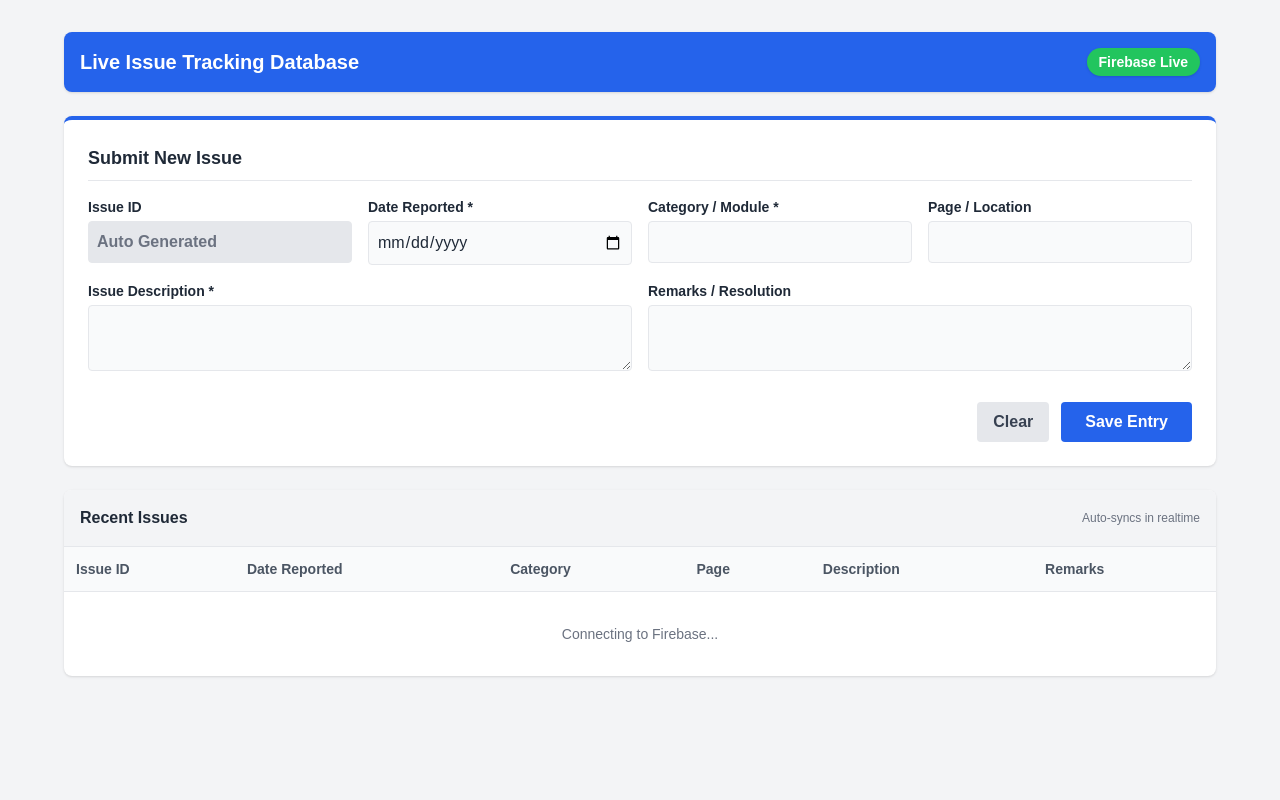
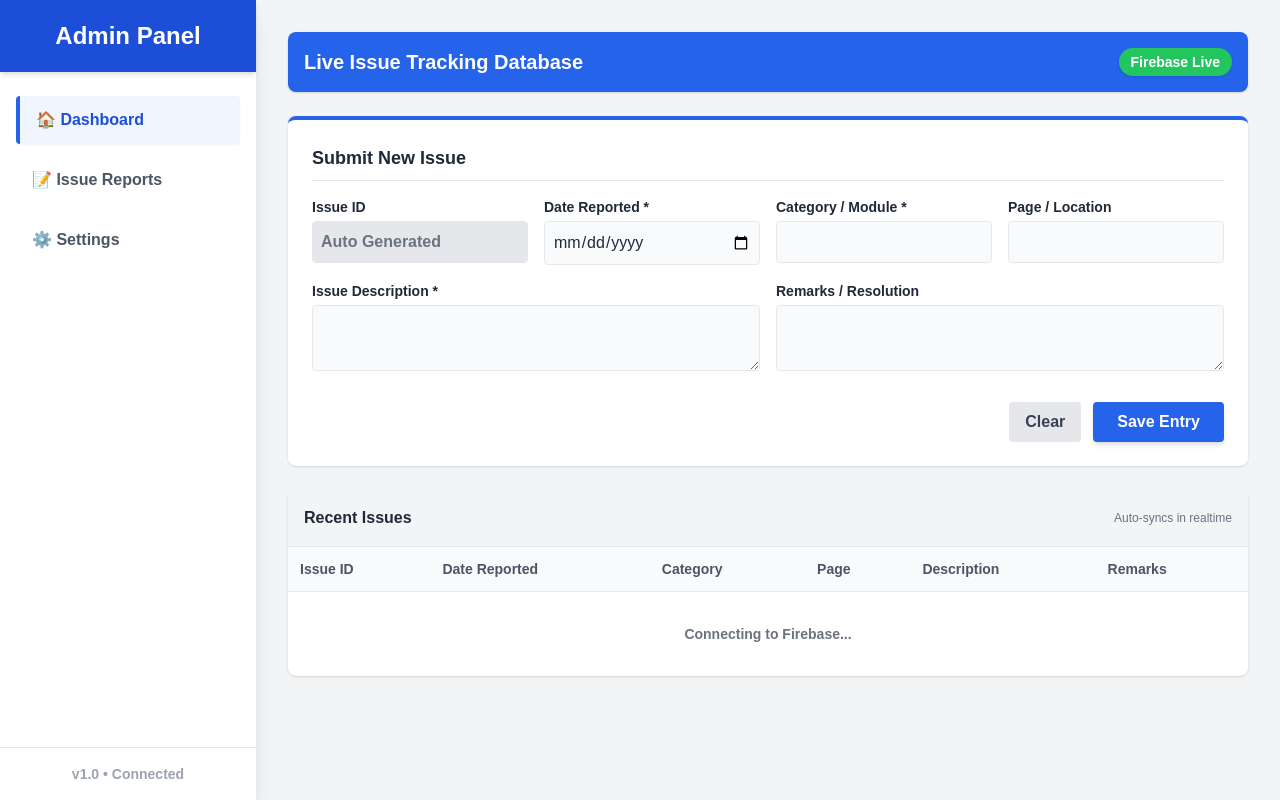
Before and after one commit to isrankhan70/project-management, a plain HTML site: page index.html in a window 1280 px wide. Drawn offline with nearby package versions, Linux system fonts and the light colour scheme; no server answers.

Commit message:
Refactor layout and improve form structure

```diff
--- a/index.html
+++ b/index.html
@@ -11,9 +11,36 @@
         .toast.show { opacity: 1; transform: translateY(0); }
     </style>
 </head>
-<body class="text-gray-800 p-4 md:p-8">
+<!-- Flex লেআউট দিয়ে বডিকে দুইভাগে ভাগ করা হয়েছে -->
+<body class="text-gray-800 flex h-screen overflow-hidden bg-gray-100">
 
-    <div class="max-w-6xl mx-auto space-y-6">
+    <!-- বাম পাশের সাইডবার / মেনুবার -->
+    <aside class="w-64 bg-white shadow-xl flex-shrink-0 flex flex-col z-10">
+        <div class="p-5 bg-blue-700 text-white text-center shadow-md">
+            <h2 class="text-2xl font-bold">Admin Panel</h2>
+        </div>
+        <nav class="flex-1 p-4 space-y-3 overflow-y-auto mt-2">
+            <!-- মেনু আইটেম ১ (অ্যাকটিভ) -->
+            <a href="#" class="block px-4 py-3 rounded bg-blue-50 text-blue-700 font-bold border-l-4 border-blue-600 shadow-sm">
+                🏠 Dashboard
+            </a>
+            <!-- মেনু আইটেম ২ -->
+            <a href="#" class="block px-4 py-3 rounded text-gray-600 hover:bg-blue-50 hover:text-blue-600 font-semibold transition">
+                📝 Issue Reports
+            </a>
+            <!-- মেনু আইটেম ৩ -->
+            <a href="#" class="block px-4 py-3 rounded text-gray-600 hover:bg-blue-50 hover:text-blue-600 font-semibold transition">
+                ⚙️ Settings
+            </a>
+        </nav>
+        <div class="p-4 border-t text-center text-sm text-gray-400 font-semibold">
+            v1.0 • Connected
+        </div>
+    </aside>
+
+    <!-- ডান পাশের মূল কন্টেন্ট (আপনার আগের পেজটি) -->
+    <main class="flex-1 p-4 md:p-8 overflow-y-auto">
+        <div class="max-w-6xl mx-auto space-y-6 pb-10">
             <!-- Header -->
             <header class="bg-blue-600 text-white rounded-lg p-4 shadow flex justify-between items-center">
                 <h1 class="text-xl font-bold">Live Issue Tracking Database</h1>
@@ -53,8 +80,8 @@
                         </div>
                     </div>
                     <div class="flex justify-end gap-3 pt-2">
-                    <button type="button" onclick="document.getElementById('issueForm').reset()" class="px-4 py-2 bg-gray-200 text-gray-700 rounded font-bold hover:bg-gray-300">Clear</button>
-                    <button type="submit" id="submitBtn" class="px-6 py-2 bg-blue-600 text-white rounded font-bold hover:bg-blue-700 disabled:opacity-50 flex items-center gap-2">
+                        <button type="button" onclick="document.getElementById('issueForm').reset()" class="px-4 py-2 bg-gray-200 text-gray-700 rounded font-bold hover:bg-gray-300 transition">Clear</button>
+                        <button type="submit" id="submitBtn" class="px-6 py-2 bg-blue-600 text-white rounded font-bold hover:bg-blue-700 disabled:opacity-50 flex items-center gap-2 shadow-md transition">
                             <span id="btnText">Save Entry</span>
                         </button>
                     </div>
@@ -80,31 +107,26 @@
                             </tr>
                         </thead>
                         <tbody id="tableBody" class="divide-y text-sm">
-                        <tr><td colspan="6" class="p-8 text-center text-gray-500">Connecting to Firebase...</td></tr>
+                            <tr><td colspan="6" class="p-8 text-center text-gray-500 font-semibold">Connecting to Firebase...</td></tr>
                         </tbody>
                     </table>
                 </div>
             </section>
         </div>
+    </main>
 
     <!-- Toast message -->
     <div id="toast" class="toast fixed bottom-5 right-5 bg-green-600 text-white px-6 py-3 rounded shadow-lg z-50 font-bold">
         Success!
     </div>
 
+    <!-- ফায়ারবেস স্ক্রিপ্ট (আপনার ডেটাবেসের তথ্য অপরিবর্তিত আছে) -->
     <script type="module">
         import { initializeApp } from "https://www.gstatic.com/firebasejs/10.12.0/firebase-app.js";
         import {
-            getFirestore,
-            collection,
-            addDoc,
-            onSnapshot,
-            query,
-            orderBy,
-            serverTimestamp
+            getFirestore, collection, addDoc, onSnapshot, query, orderBy, serverTimestamp
         } from "https://www.gstatic.com/firebasejs/10.12.0/firebase-firestore.js";
 
-        // আপনার ফায়ারবেস কনফিগারেশন বসানো হয়েছে
         const firebaseConfig = {
             apiKey: "AIzaSyDjv4YnJeqiqxIV2sGqa_Fs_T8pZEjqXpY",
             authDomain: "project-management-70-8277e.firebaseapp.com",
@@ -126,7 +148,6 @@
             setTimeout(() => toast.classList.remove('show'), 3000);
         }
 
-        // রিয়েলটাইম ডেটা শো করা
         const q = query(issuesCol, orderBy("createdAt", "desc"));
 
         onSnapshot(q, (snapshot) => {
@@ -144,7 +165,7 @@
                 tr.innerHTML = `
                     <td class="p-3 font-bold text-gray-700">${issue.issueId || doc.id.substring(0, 8)}</td>
                     <td class="p-3 whitespace-nowrap">${issue.dateReported}</td>
-                    <td class="p-3"><span class="bg-gray-200 px-2 py-1 rounded text-xs">${issue.category}</span></td>
+                    <td class="p-3"><span class="bg-gray-200 px-2 py-1 rounded text-xs font-semibold">${issue.category}</span></td>
                     <td class="p-3">${issue.page || '-'}</td>
                     <td class="p-3 max-w-xs truncate" title="${issue.description}">${issue.description}</td>
                     <td class="p-3 max-w-xs truncate" title="${issue.remarks}">${issue.remarks || '-'}</td>
@@ -156,7 +177,6 @@
             document.getElementById('tableBody').innerHTML = `<tr><td colspan="6" class="p-8 text-center text-red-500 font-bold">Failed to load data. Check Firebase Rules.</td></tr>`;
         });
 
-        // ফর্মে সাবমিট হলে সেভ হওয়া
         document.getElementById('issueForm').addEventListener('submit', async (e) => {
             e.preventDefault();
 
```
Lines whose indentation alone changed are shown as unchanged.
